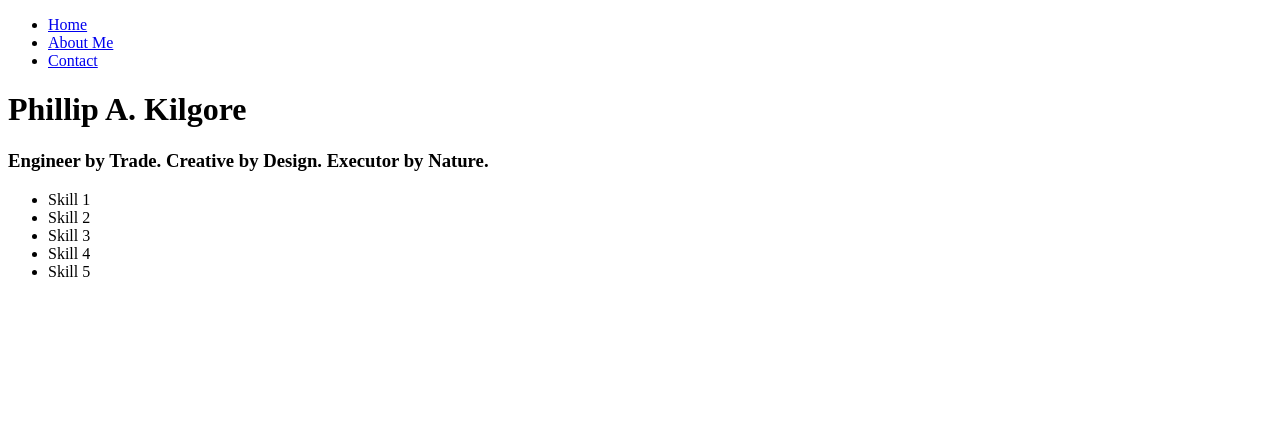
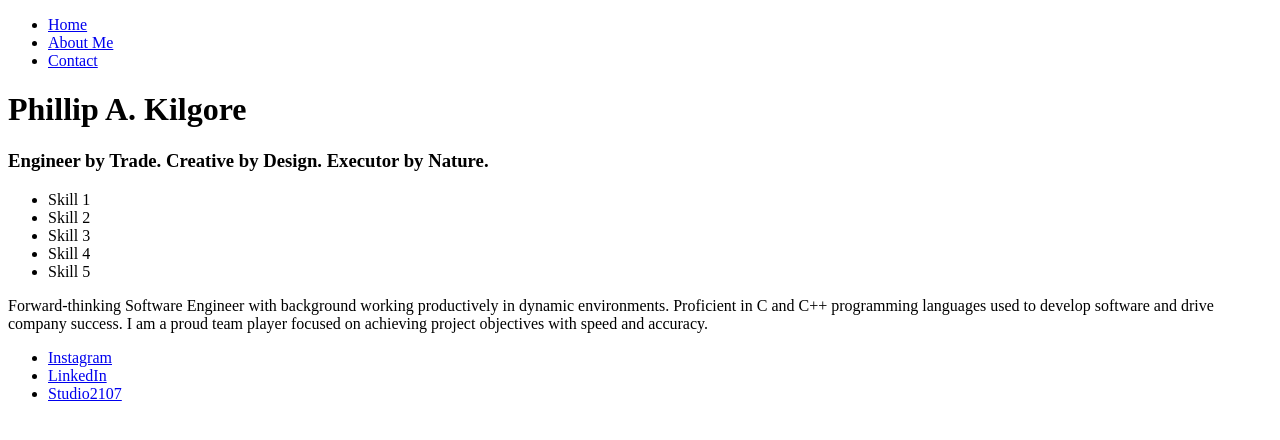
Before and after one commit to phllpklgr/philakil, a plain HTML site: page index.html in a window 1280 px wide. Drawn offline with Linux system fonts and the light colour scheme.

Commit message:
Updated home page

```diff
--- a/index.html
+++ b/index.html
@@ -38,8 +38,20 @@
                 </ul>
             </div>
             <div class="right-partition">
-                <p></p>
+                <p>Forward-thinking Software Engineer with background working
+                 productively in dynamic environments. Proficient in C and C++
+                 programming languages used to develop software and drive company
+                 success. I am a proud team player focused on achieving project
+                 objectives with speed and accuracy.
+                </p>
             </div>
+        </div>
+        <div class="bottom-view">
+            <ul id="social-links">
+                <li><a href="https://www.instagram.com/philakil_/">Instagram</a></li>
+                <li><a href="https://www.linkedin.com/in/phillipakilgore/">LinkedIn</a></li>
+                <li><a href="https://www.studio--2107.com/">Studio2107</a></li>
+            </ul>
         </div>
     </main>
 </body>
```
